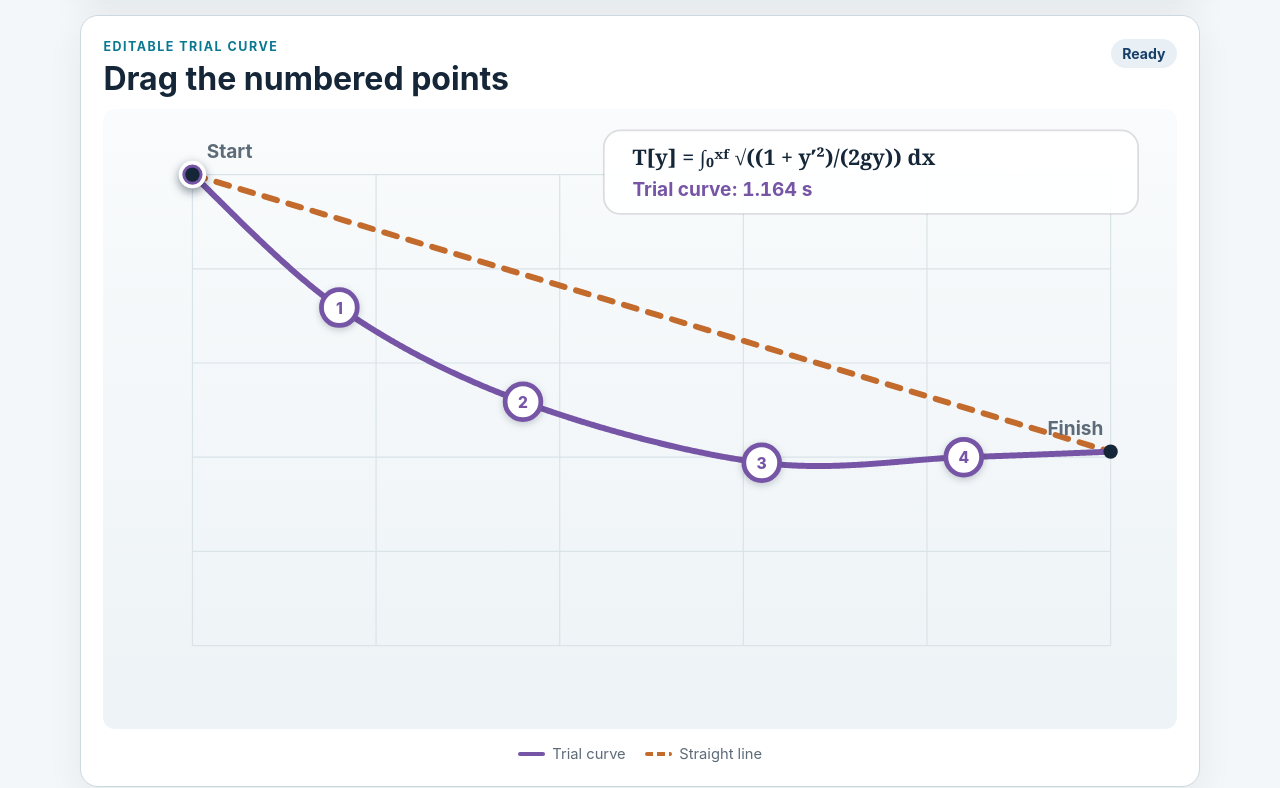
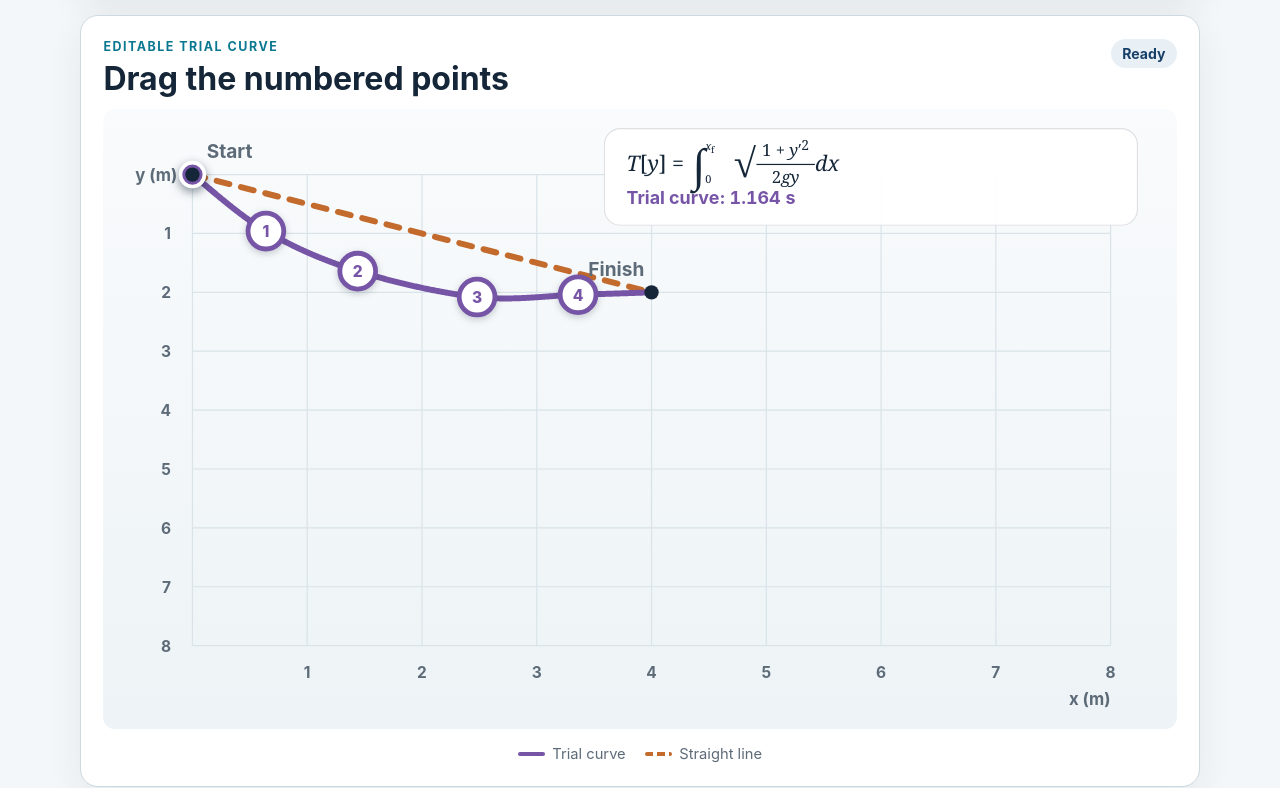
Before and after one commit to villano-lab/analytical_mechanics, a plain HTML site: page docs/brachistochrone/index.html in a window 1280 px wide. Shown: the part 927-1715 px from the top of the page. Drawn offline with Linux system fonts and the light colour scheme.

Commit message:
Fix plot scale and equation typography

```diff
--- a/docs/brachistochrone/app.js
+++ b/docs/brachistochrone/app.js
@@ -16,6 +16,8 @@ const plot = {
   right: 55,
   top: 55,
   bottom: 70,
+  xMax: 8,
+  yMax: 8,
 };
 
 const elements = {
@@ -179,19 +181,13 @@ function calculateModel(horizontalDistance, verticalDrop) {
   };
 }
 
-function yLimit() {
-  const baseLimit = model.verticalDrop * 1.7;
-  if (!elements.showCycloid.checked) return baseLimit;
-  return Math.max(baseLimit, model.cycloidScale * 2 * 1.08);
-}
-
 function toScreen(point) {
   const innerWidth = plot.width - plot.left - plot.right;
   const innerHeight = plot.height - plot.top - plot.bottom;
 
   return {
-    x: plot.left + (point.x / model.horizontalDistance) * innerWidth,
-    y: plot.top + (point.y / yLimit()) * innerHeight,
+    x: plot.left + (point.x / plot.xMax) * innerWidth,
+    y: plot.top + (point.y / plot.yMax) * innerHeight,
   };
 }
 
@@ -200,8 +196,8 @@ function fromScreen(screenPoint) {
   const innerHeight = plot.height - plot.top - plot.bottom;
 
   return {
-    x: ((screenPoint.x - plot.left) / innerWidth) * model.horizontalDistance,
-    y: ((screenPoint.y - plot.top) / innerHeight) * yLimit(),
+    x: ((screenPoint.x - plot.left) / innerWidth) * plot.xMax,
+    y: ((screenPoint.y - plot.top) / innerHeight) * plot.yMax,
   };
 }
 
@@ -246,9 +242,9 @@ function drawGrid() {
   const innerWidth = plot.width - plot.left - plot.right;
   const innerHeight = plot.height - plot.top - plot.bottom;
 
-  for (let index = 0; index <= 5; index += 1) {
+  for (let index = 0; index <= plot.xMax; index += 1) {
     const vertical = document.createElementNS(SVG_NS, "line");
-    const x = plot.left + (innerWidth * index) / 5;
+    const x = plot.left + (innerWidth * index) / plot.xMax;
     vertical.setAttribute("x1", x);
     vertical.setAttribute("x2", x);
     vertical.setAttribute("y1", plot.top);
@@ -256,15 +252,49 @@ function drawGrid() {
     vertical.setAttribute("class", "grid-line");
     elements.grid.append(vertical);
 
+    if (index > 0) {
+      const label = document.createElementNS(SVG_NS, "text");
+      label.setAttribute("x", x);
+      label.setAttribute("y", plot.top + innerHeight + 27);
+      label.setAttribute("class", "tick-label x-tick");
+      label.textContent = String(index);
+      elements.grid.append(label);
+    }
+  }
+
+  for (let index = 0; index <= plot.yMax; index += 1) {
     const horizontal = document.createElementNS(SVG_NS, "line");
-    const y = plot.top + (innerHeight * index) / 5;
+    const y = plot.top + (innerHeight * index) / plot.yMax;
     horizontal.setAttribute("x1", plot.left);
     horizontal.setAttribute("x2", plot.left + innerWidth);
     horizontal.setAttribute("y1", y);
     horizontal.setAttribute("y2", y);
     horizontal.setAttribute("class", "grid-line");
     elements.grid.append(horizontal);
+
+    if (index > 0) {
+      const label = document.createElementNS(SVG_NS, "text");
+      label.setAttribute("x", plot.left - 18);
+      label.setAttribute("y", y + 5);
+      label.setAttribute("class", "tick-label y-tick");
+      label.textContent = String(index);
+      elements.grid.append(label);
+    }
   }
+
+  const xUnit = document.createElementNS(SVG_NS, "text");
+  xUnit.setAttribute("x", plot.left + innerWidth);
+  xUnit.setAttribute("y", plot.top + innerHeight + 50);
+  xUnit.setAttribute("class", "axis-unit");
+  xUnit.textContent = "x (m)";
+  elements.grid.append(xUnit);
+
+  const yUnit = document.createElementNS(SVG_NS, "text");
+  yUnit.setAttribute("x", plot.left - 48);
+  yUnit.setAttribute("y", plot.top + 5);
+  yUnit.setAttribute("class", "axis-unit y-unit");
+  yUnit.textContent = "y (m)";
+  elements.grid.append(yUnit);
 }
 
 function drawControlPoints() {
--- a/docs/brachistochrone/index.html
+++ b/docs/brachistochrone/index.html
@@ -111,18 +111,27 @@
           <circle id="end-marker" class="endpoint" r="6"></circle>
           <text id="start-label" class="axis-label">Start</text>
           <text id="end-label" class="axis-label">Finish</text>
-          <g
-            class="plot-functional"
-            role="status"
-            aria-live="polite"
-            aria-label="Current trial curve travel time"
-          >
-            <rect x="420" y="18" width="448" height="70" rx="14"></rect>
-            <text x="444" y="47">T[y] = ∫₀ˣᶠ √((1 + y′²)/(2gy)) dx</text>
-            <text class="plot-functional-value" x="444" y="73">
-              Trial curve: <tspan id="plot-custom-time">0.000 s</tspan>
-            </text>
-          </g>
+          <foreignObject x="420" y="16" width="448" height="82">
+            <div xmlns="http://www.w3.org/1999/xhtml" class="plot-functional">
+              <div
+                class="mini-equation"
+                aria-label="T of y equals the integral from zero to x f of the square root of one plus y prime squared over two g y, d x"
+              >
+                <span><i>T</i>[<i>y</i>] =</span>
+                <span class="mini-integral">∫</span>
+                <span class="mini-limits"><sup><i>x</i><sub>f</sub></sup><sub>0</sub></span>
+                <span class="mini-radical">√</span>
+                <span class="mini-fraction">
+                  <span>1 + <i>y</i>′<sup>2</sup></span>
+                  <span>2<i>g</i><i>y</i></span>
+                </span>
+                <span><i>dx</i></span>
+              </div>
+              <div class="plot-functional-value" role="status" aria-live="polite">
+                Trial curve: <span id="plot-custom-time">0.000 s</span>
+              </div>
+            </div>
+          </foreignObject>
         </svg>
 
         <div class="legend" aria-label="Track legend">
--- a/docs/brachistochrone/styles.css
+++ b/docs/brachistochrone/styles.css
@@ -324,6 +324,30 @@ input:focus-visible,
   stroke-width: 1;
 }
 
+.tick-label,
+.axis-unit {
+  fill: var(--muted);
+  font-size: 13px;
+  font-weight: 650;
+}
+
+.x-tick {
+  text-anchor: middle;
+}
+
+.y-tick {
+  text-anchor: end;
+}
+
+.axis-unit {
+  font-size: 14px;
+  text-anchor: end;
+}
+
+.y-unit {
+  text-anchor: start;
+}
+
 .track {
   fill: none;
   stroke-width: 5;
@@ -392,23 +416,78 @@ input:focus-visible,
   font-weight: 650;
 }
 
-.plot-functional rect {
-  fill: rgba(255, 255, 255, 0.94);
-  stroke: rgba(38, 28, 61, 0.14);
-  stroke-width: 1.5;
+.plot-functional {
+  box-sizing: border-box;
+  height: 100%;
+  padding: 8px 18px 7px;
+  border: 1.5px solid rgba(38, 28, 61, 0.14);
+  border-radius: 14px;
+  color: var(--ink);
+  background: rgba(255, 255, 255, 0.94);
 }
 
-.plot-functional text {
-  fill: var(--ink);
+.mini-equation {
+  display: flex;
+  height: 39px;
+  align-items: center;
+  color: var(--ink);
   font-family: Georgia, "Times New Roman", serif;
   font-size: 18px;
-  font-weight: 600;
+  line-height: 1;
+  white-space: nowrap;
+}
+
+.mini-integral {
+  margin-left: 7px;
+  font-size: 39px;
+  font-weight: 400;
+  line-height: 1;
+}
+
+.mini-limits {
+  display: inline-flex;
+  width: 22px;
+  height: 38px;
+  flex-direction: column;
+  justify-content: space-between;
+  margin-right: 2px;
+  font-size: 11px;
+  line-height: 1;
+}
+
+.mini-limits sup,
+.mini-limits sub {
+  position: static;
+}
+
+.mini-radical {
+  align-self: stretch;
+  font-size: 34px;
+  line-height: 39px;
+}
+
+.mini-fraction {
+  display: inline-grid;
+  align-items: center;
+  text-align: center;
+  font-size: 14px;
+  line-height: 1.05;
+}
+
+.mini-fraction > span:first-child {
+  padding: 0 5px 3px;
+  border-bottom: 1.5px solid currentColor;
+}
+
+.mini-fraction > span:last-child {
+  padding-top: 3px;
 }
 
 .plot-functional .plot-functional-value {
-  fill: var(--custom);
+  margin-top: 1px;
+  color: var(--custom);
   font-family: Inter, ui-sans-serif, system-ui, sans-serif;
-  font-size: 16px;
+  font-size: 15px;
   font-weight: 700;
 }
 
```
Also changed, not shown: docs/brachistochrone/README.md.
